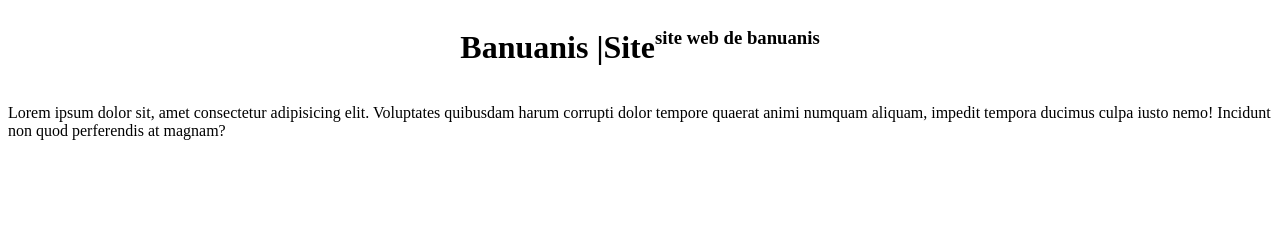
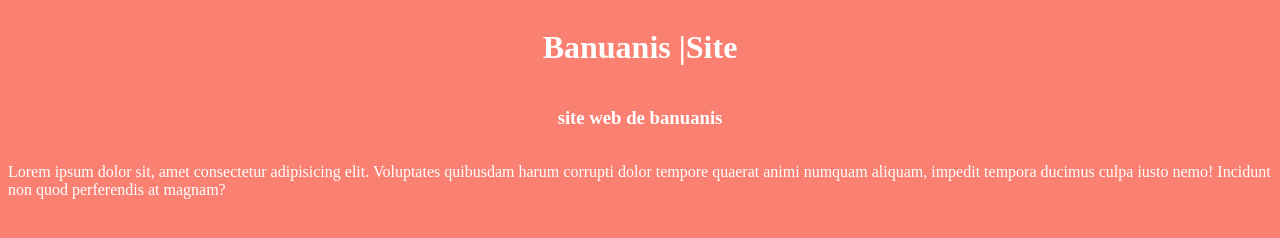
Before and after one commit to Banuanis/Banuanis.github.io, a plain HTML site: page index.html in a window 1280 px wide. Drawn offline with Linux system fonts and the light colour scheme.

Commit message:
hébérgements

```diff
--- a/style.css
+++ b/style.css
@@ -1,4 +1,12 @@
 header{
     display: flex;
+    flex-direction: column;
     justify-content: center;
+    align-items: center;
+    margin: 0;
+    padding: 0;
 }
+html{
+    background-color: salmon;
+    color: white;
+}
```
Also changed, not shown: index.html (renamed from main.html).
